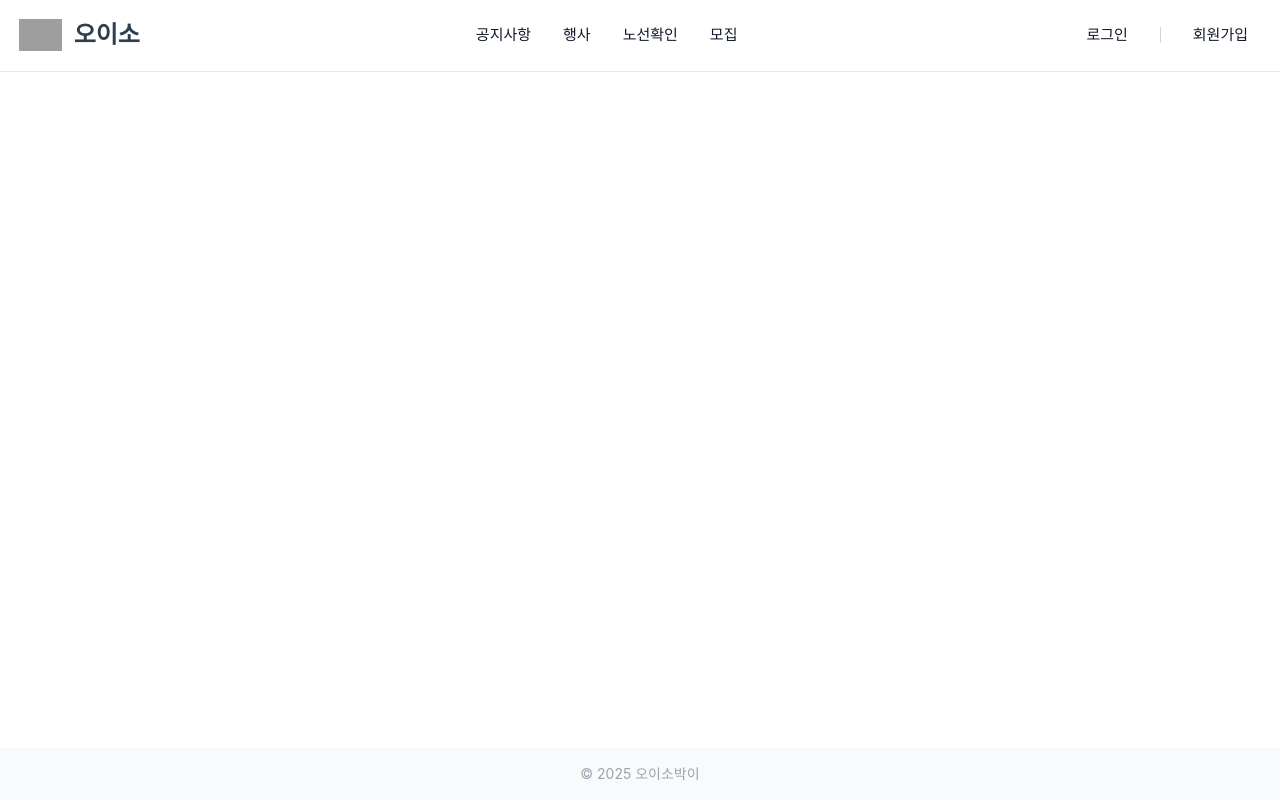
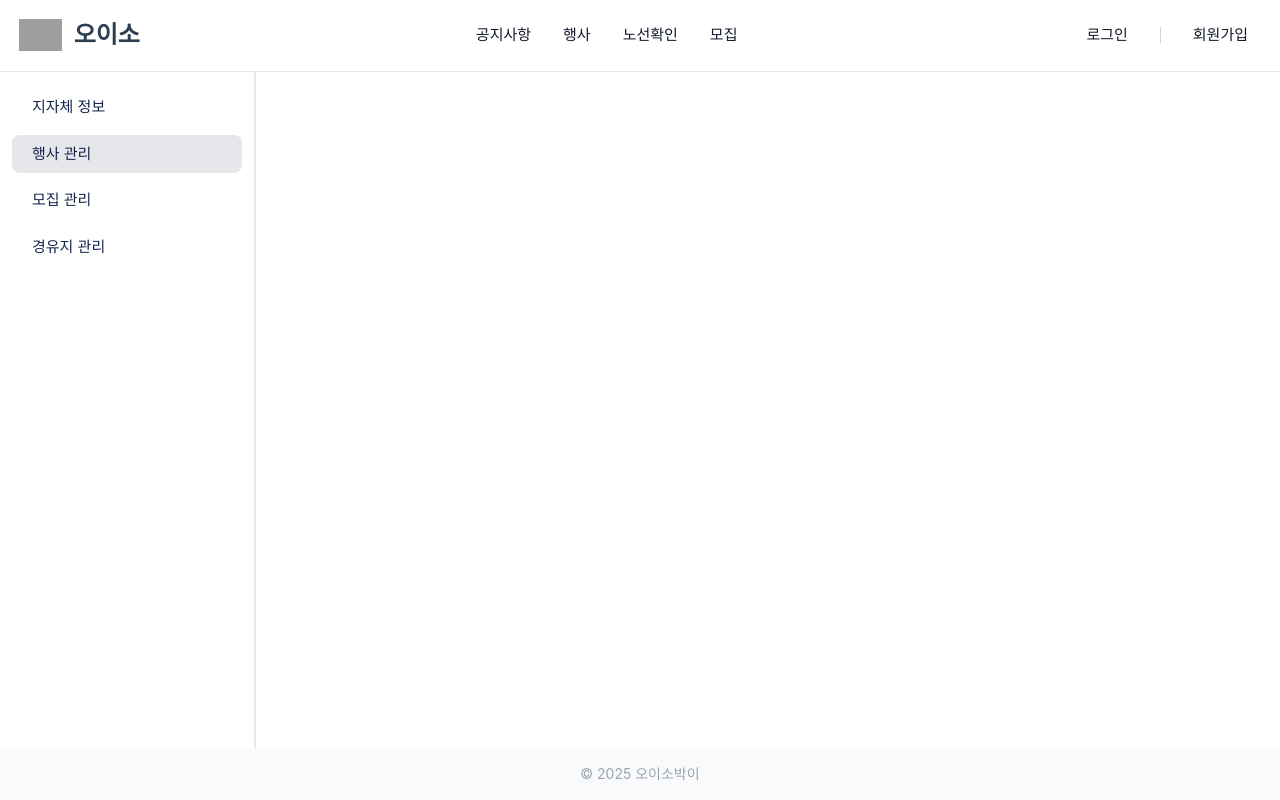
Before and after one commit to cu2mber/front-demo, a Vue app: page /gov/events in a window 1280 px wide. Built offline with nearby package versions, Linux system fonts and the light colour scheme; grey boxes are pictures that could not be loaded.

Commit message:
feat : Sidebar 추가

```diff
--- a/src/App.vue
+++ b/src/App.vue
@@ -1,6 +1,17 @@
 <script setup>
-import { RouterView } from 'vue-router';
+import { RouterView, useRoute } from 'vue-router';
+import { computed, ref } from 'vue';
 import Navbar from './components/Navbar.vue';
+import Sidebar from '@/components/Sidebar.vue'; // 새로 만든 사이드바
+
+const route = useRoute();
+
+const showSidebar = computed(
+  () =>
+    route.path.startsWith('/mypage') ||
+    route.path.startsWith('/gov') ||
+    route.path.startsWith('/admin'),
+);
 </script>
 
 <template>
@@ -9,11 +20,18 @@ import Navbar from './components/Navbar.vue';
       <Navbar />
     </header>
 
-    <main class="flex flex-1 items-start justify-center bg-white px-4">
-      <RouterView />
-      <!-- <div class="w-full max-w-xl">
-      </div> -->
-    </main>
+    <div class="flex flex-1">
+      <aside
+        v-if="showSidebar"
+        class="w-64 border-r-2 font-bold text-mainNavy-900 dark:bg-gray-800"
+      >
+        <Sidebar />
+      </aside>
+
+      <main class="flex flex-1 items-start justify-center px-4">
+        <RouterView />
+      </main>
+    </div>
 
     <footer class="w-full bg-gray-50 p-4 text-center text-sm text-gray-400">
       © 2025 오이소박이
--- /dev/null
+++ b/src/components/Sidebar.vue
@@ -0,0 +1,99 @@
+<script setup>
+import { useRoute, useRouter } from 'vue-router';
+import { computed, ref } from 'vue';
+
+const route = useRoute();
+const router = useRouter();
+
+// 메뉴 정의
+const menuSets = {
+  mypage: [
+    { label: '내 정보', path: '/mypage/profile' },
+    { label: '신청 내역', path: '/mypage/orders' },
+    { label: '후기 내역', path: '/mypage/reviews' },
+  ],
+  gov: [
+    { label: '지자체 정보', path: '/gov/profile' },
+    { label: '행사 관리', path: '/gov/events' },
+    { label: '모집 관리', path: '/gov/recruit' },
+    { label: '경유지 관리', path: '/gov/routes' },
+  ],
+  admin: [
+    { label: '회원 관리', path: '/admin/users' },
+    {
+      label: '지자체 관리',
+      path: '/admin/gov',
+      children: [{ label: '모집 관리', path: '/admin/gov/recruit' }],
+    },
+    { label: '신고 관리', path: '/admin/reports' },
+  ],
+};
+
+const menus = computed(() => {
+  if (route.path.startsWith('/mypage')) return menuSets.mypage;
+  if (route.path.startsWith('/gov')) return menuSets.gov;
+  if (route.path.startsWith('/admin')) return menuSets.admin;
+  return [];
+});
+
+const goTo = path => {
+  router.push(path);
+};
+
+// 열려 있는 메뉴 상태
+const openMenu = ref(null);
+
+const toggleMenu = item => {
+  if (openMenu.value === item.label) {
+    openMenu.value = null;
+  } else {
+    openMenu.value = item.label;
+  }
+};
+</script>
+
+<template>
+  <aside id="sidebar" class="relative h-full w-64 border-r-2 dark:bg-gray-800" aria-label="Sidebar">
+    <div class="h-full overflow-y-auto px-3 py-4 dark:bg-gray-800">
+      <ul class="space-y-2 font-medium">
+        <li v-for="item in menus" :key="item.path">
+          <div>
+            <button
+              v-if="item.children"
+              @click="toggleMenu(item)"
+              class="group flex w-full items-center justify-between rounded-lg p-2 text-left hover:bg-gray-100 dark:text-white dark:hover:bg-gray-700"
+              :class="route.path.startsWith(item.path) ? 'bg-gray-200 dark:bg-gray-700' : ''"
+            >
+              <span class="ms-3">{{ item.label }}</span>
+              <span>
+                {{ openMenu === item.label ? '▲' : '▼' }}
+              </span>
+            </button>
+
+            <button
+              v-else
+              @click="goTo(item.path)"
+              class="group flex w-full items-center rounded-lg p-2 text-left hover:bg-gray-100 dark:text-white dark:hover:bg-gray-700"
+              :class="route.path === item.path ? 'bg-gray-200 dark:bg-gray-700' : ''"
+            >
+              <span class="ms-3">{{ item.label }}</span>
+            </button>
+
+            <!-- children (submenu) -->
+            <ul v-if="item.children && openMenu === item.label" class="ml-6 mt-2 space-y-1">
+              <li v-for="child in item.children" :key="child.path">
+                <button
+                  @click="goTo(child.path)"
+                  class="group flex w-full items-center rounded-lg p-2 text-left text-gray-700 hover:bg-gray-100 dark:text-gray-300 dark:hover:bg-gray-600"
+                  :class="route.path === child.path ? 'bg-gray-200 dark:bg-gray-600' : ''"
+                >
+                  <span class="ms-3">{{ child.label }}</span>
+                </button>
+              </li>
+            </ul>
+          </div>
+        </li>
+      </ul>
+    </div>
+  </aside>
+</template>
--- /dev/null
+++ b/src/views/AdminPageView.vue
@@ -0,0 +1,3 @@
+<script setup></script>
+
+<template></template>
--- /dev/null
+++ b/src/views/GovPageView.vue
@@ -0,0 +1,3 @@
+<script setup></script>
+
+<template></template>
--- /dev/null
+++ b/src/views/MyPageView.vue
@@ -0,0 +1,3 @@
+<script setup></script>
+
+<template></template>
```
